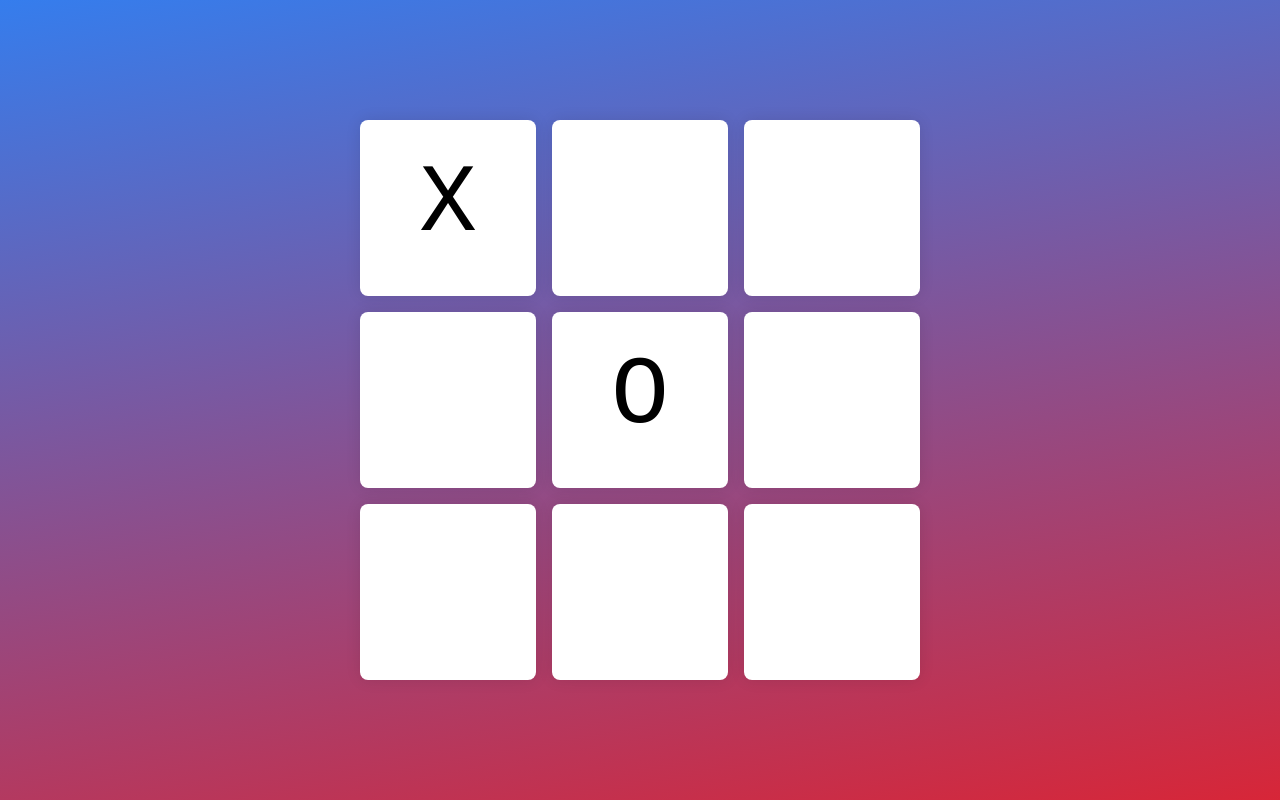
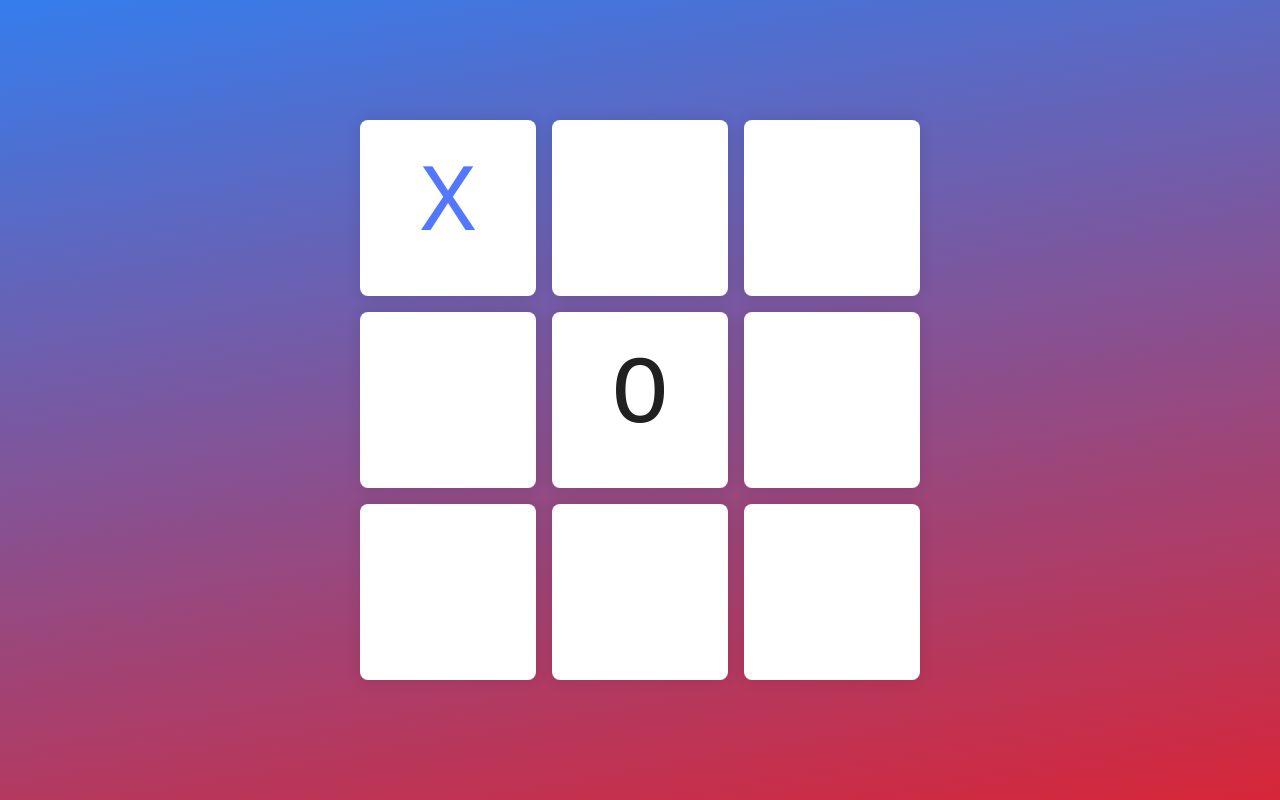
Before and after one commit to DLew2024/AI-Tic-Tac-Toe, a plain HTML site: page index.html in a window 1280 px wide. Both pictures are taken after a click on the element 448 px from the left and 208 px from the top of the page. Drawn offline with Linux system fonts and the light colour scheme.

Commit message:
Finished Game

```diff
--- a/script.js
+++ b/script.js
@@ -81,9 +81,9 @@ function beginGame() {
 
 function clickUpdate(clickedCell) {
     if (typeof gameBoard[clickedCell.target.id] == 'number') {
-        changeTurn(clickedCell.target.id, humanPlayer);
+        changeTurn(clickedCell.target.id, humanPlayer, '#5378ff');
         if (!finish && !tieChecker()) {
-            changeTurn(bestMoves(), AIPlayer)
+            changeTurn(bestMoves(), AIPlayer, '#212121');
         };
     }
 }
@@ -95,9 +95,10 @@ function clickUpdate(clickedCell) {
     Lastly after these are updated it checks if the game is won.
 */
 
-function changeTurn (cellID, player) {
+function changeTurn (cellID, player, color) {
     gameBoard[cellID] = player;
     document.getElementById(cellID).innerText = player;
+    document.getElementById(cellID).style.color = color;
     let gameWon = winChecker(gameBoard, player);
     if (gameWon) {
         finish = true;
--- a/style.css
+++ b/style.css
@@ -32,7 +32,6 @@ td {
     border: none;
     border-radius: 8px;
     font-size: 12vmin;
-    color: black;
     box-shadow: 0 0 15px rgba(0, 0, 0, .1);
     margin-bottom: 2vmin;
     text-align: center;
```
